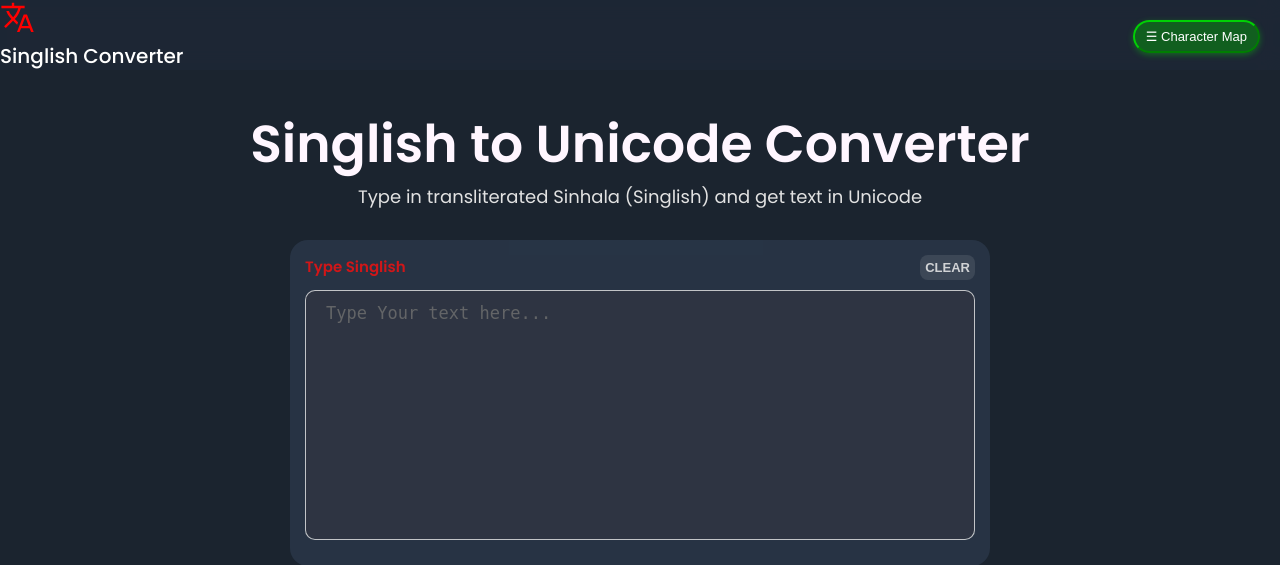
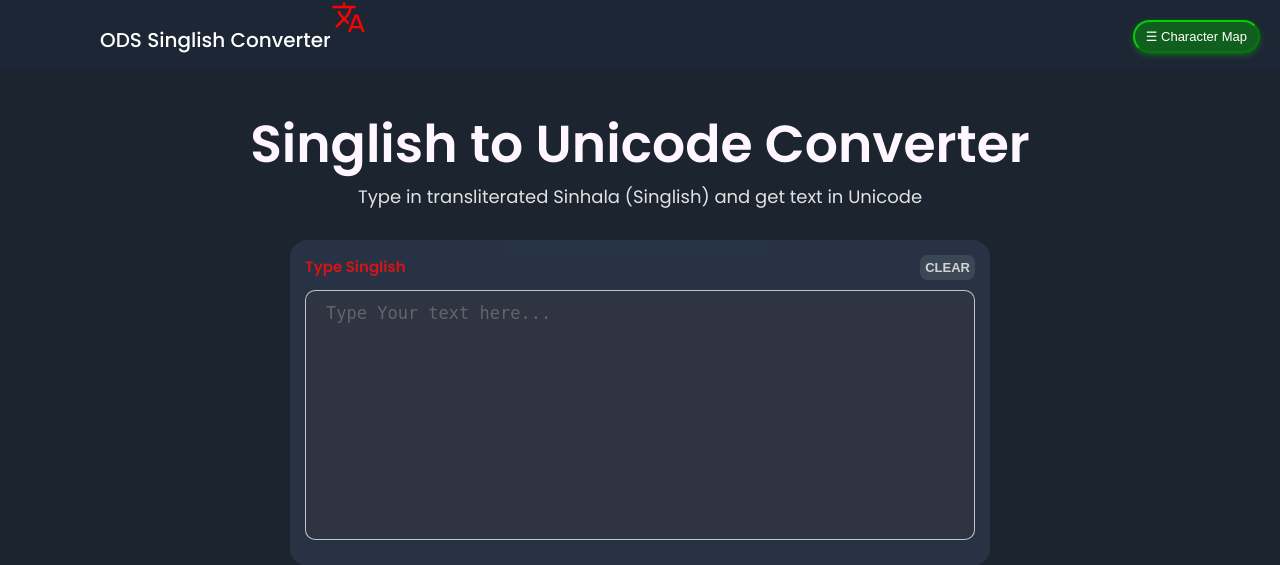
Before and after one commit to DahamSathmina/ODS_Singlish_Converter-Base_on_python, a Flask app: page / in a window 1280 px wide. Shown: the top 565 px of the page. Run offline with Flask 3, Linux system fonts and the light colour scheme.

Commit message:
Update & Fix Bugs

```diff
--- a/static/style.css
+++ b/static/style.css
@@ -42,12 +42,12 @@ header{
 .logo {
     width: 35px;
     height: 35px;
-    margin: 0;
+    margin: 0px;
 }
 .header-title {
     color: #ffffff;
-    text-align: center;
-    justify-content: center;
+    padding-left: 100px;
+    padding-top: 25px;
     font-size: 20px;
     font-weight: 500;
     margin: 0;
--- a/templates/index.html
+++ b/templates/index.html
@@ -21,9 +21,9 @@
 
 <body>
   <header>
+    <h1 class="header-title">ODS Singlish Converter</h1>
     <div class="header">
       <img src="{{ url_for('static', filename='logo.svg') }}" alt="Logo" class="logo" />
-      <h1 class="header-title">Singlish Converter</h1>
     </div>
   </header>
 
```
